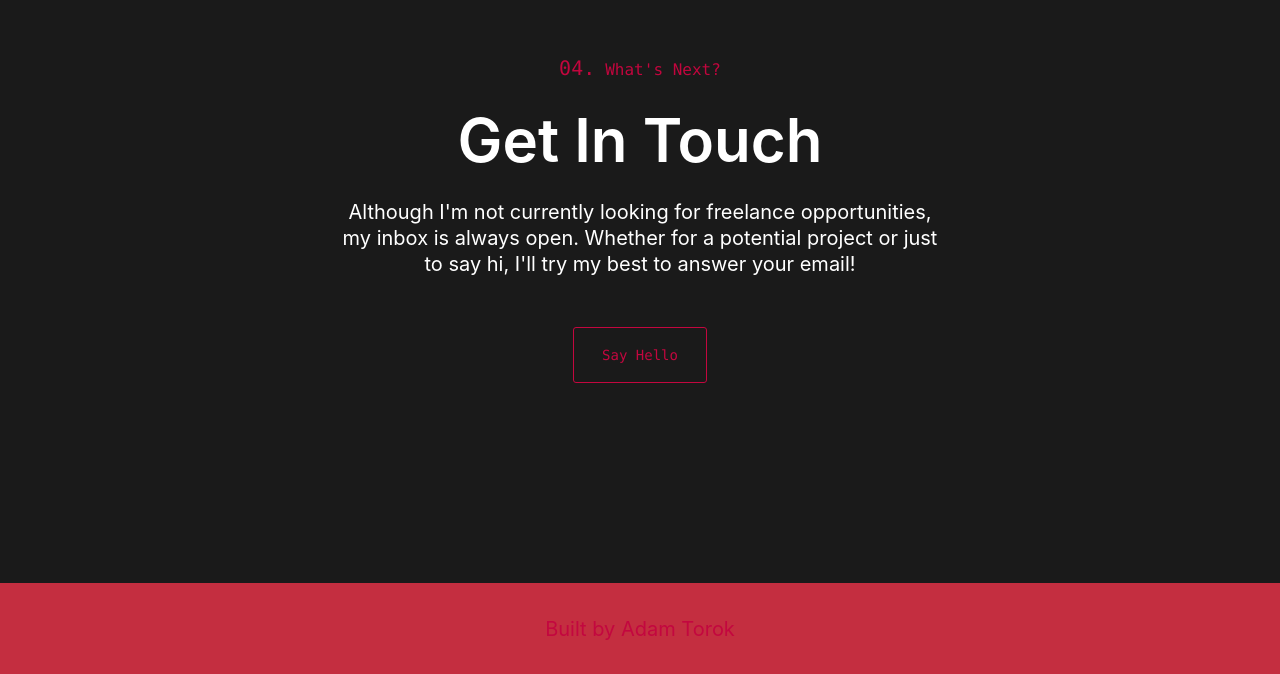
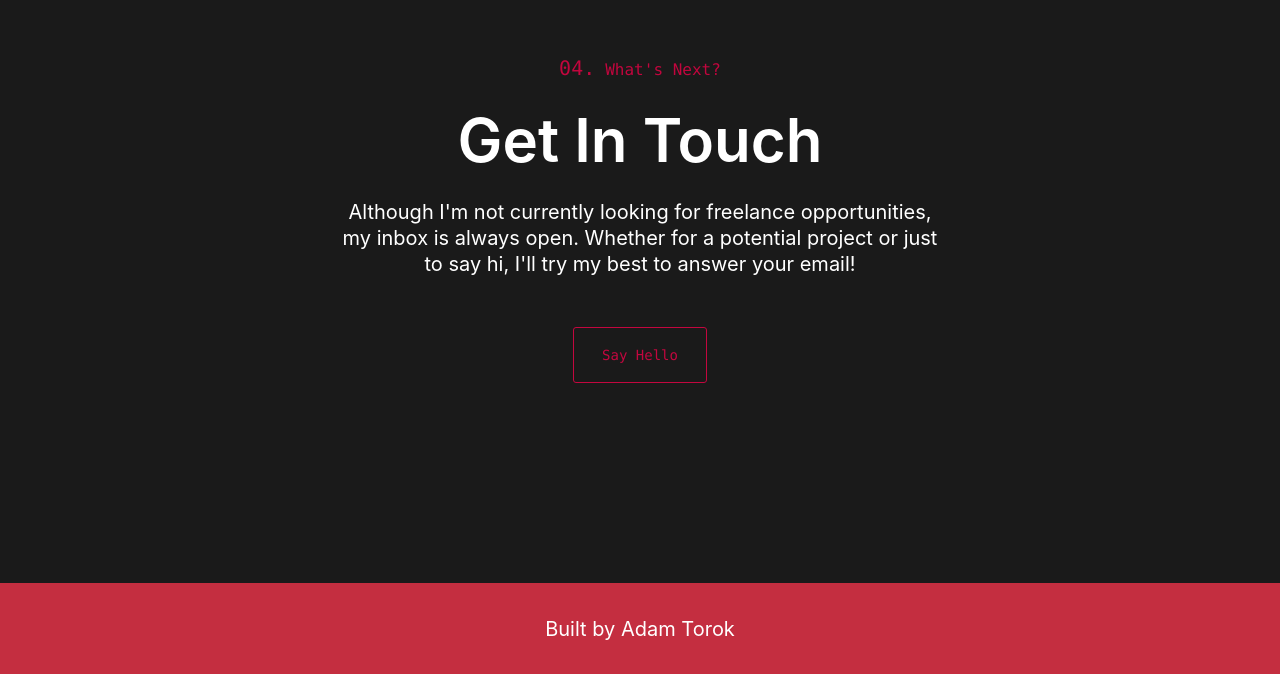
Before and after one commit to adam-torok/adamtorokportfolio, a plain HTML site: page index.html in a window 1280 px wide. Shown: the part 3843-4517 px from the top of the page. Drawn offline with nearby package versions, Linux system fonts and the light colour scheme.

Commit message:
Adding color fixes

```diff
--- a/index.html
+++ b/index.html
@@ -25,8 +25,8 @@
       src="https://cdnjs.cloudflare.com/ajax/libs/aos/2.3.4/aos.js"
       charset="utf-8"
     ></script>
+    <link rel="stylesheet" href="https://cdnjs.cloudflare.com/ajax/libs/animate.css/3.5.0/animate.min.css">
     <link rel="stylesheet" href="main.css" />
-    <link rel="stylesheet" href="animate.css" />
     <title>Adam Torok || Web Developer</title>
   </head>
   <body oncontextmenu="return false">
@@ -323,8 +323,8 @@
       </section>
     </main>
     <footer>
-      <a href="https://github.com/adam-torok">
-        <div>Built by Adam Torok</div>
+      <a style="color:white" href="https://github.com/adam-torok">
+        Built by Adam Torok
       </a>
     </footer>
     <script type="text/javascript">
```
